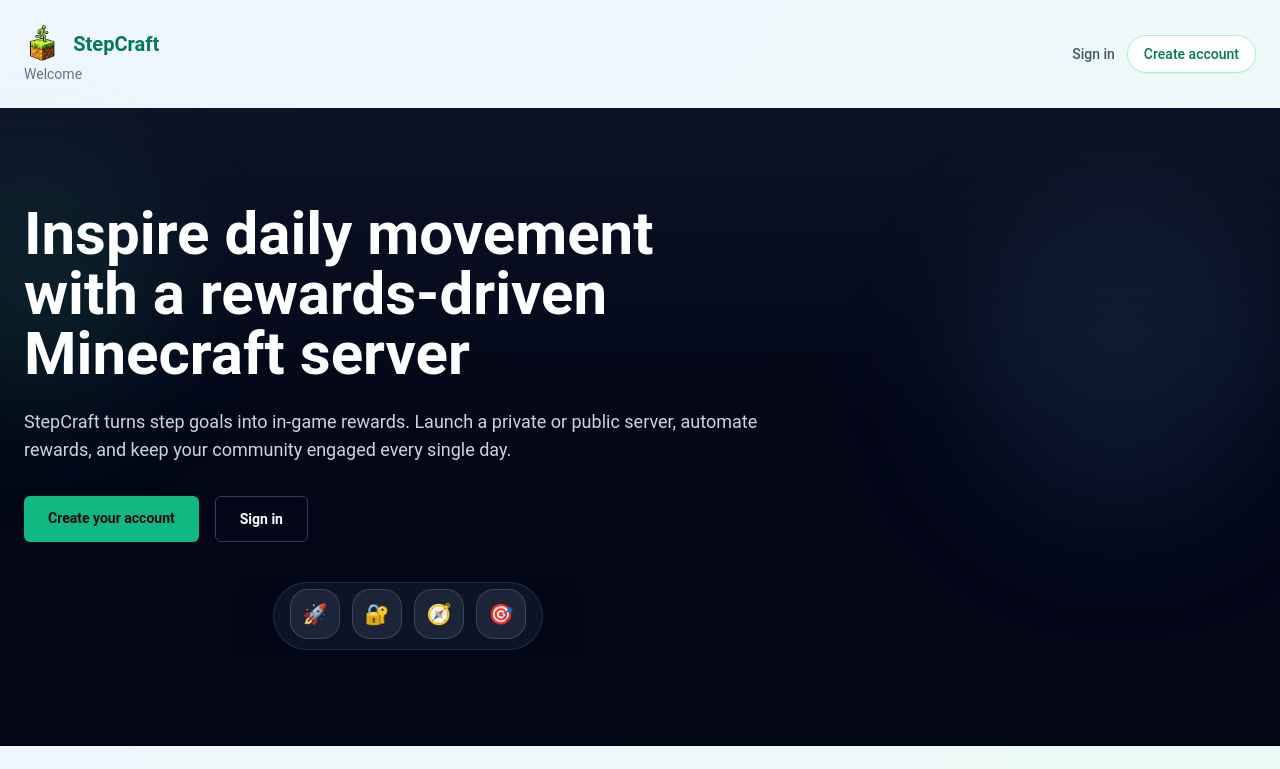
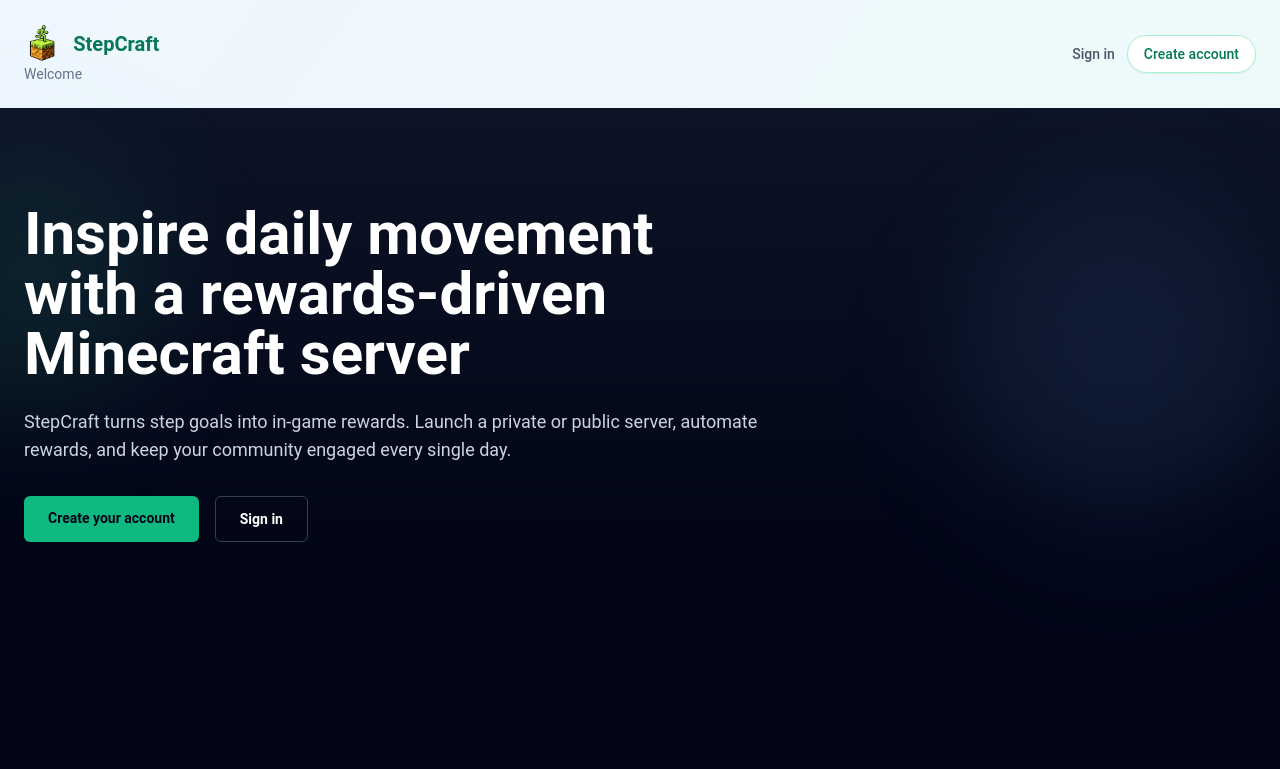
Before and after one commit to JaggerBean/FitCollector, a React (Vite) app in the folder Stepcraft_React/: page / in a window 1280 px wide. Shown: the top 769 px of the page. Built offline with nearby package versions, Linux system fonts and the light colour scheme; no server answers.

Commit message:
upadted dock

```diff
--- a/Stepcraft_React/src/components/Dock.css
+++ b/Stepcraft_React/src/components/Dock.css
@@ -1,4 +1,5 @@
 .dock-outer {
+  position: relative;
   display: flex;
   align-items: flex-end;
   justify-content: center;
@@ -7,12 +8,16 @@
 }
 
 .dock-panel {
+  position: absolute;
+  bottom: 0;
+  left: 50%;
+  transform: translateX(-50%);
   display: flex;
   align-items: flex-end;
   gap: 12px;
   padding: 10px 16px;
-  background: rgba(15, 23, 42, 0.8);
-  border: 1px solid rgba(51, 65, 85, 0.6);
+  background: #0f172a;
+  border: 1px solid rgba(51, 65, 85, 0.7);
   border-radius: 999px;
   backdrop-filter: blur(18px);
   box-shadow: 0 12px 40px rgba(0, 0, 0, 0.35);
--- a/Stepcraft_React/src/components/Dock.tsx
+++ b/Stepcraft_React/src/components/Dock.tsx
@@ -139,24 +139,19 @@
   baseItemSize?: number;
 }) {
   const mouseX = useMotionValue(Infinity);
-  const isHovered = useMotionValue(0);
 
   const maxHeight = useMemo(
     () => Math.max(dockHeight, magnification + magnification / 2 + 4),
     [magnification, dockHeight],
   );
-  const heightRow = useTransform(isHovered, [0, 1], [panelHeight, maxHeight]);
-  const height = useSpring(heightRow, spring);
 
   return (
-    <motion.div style={{ height, scrollbarWidth: "none" }} className="dock-outer">
+    <motion.div style={{ height: maxHeight, scrollbarWidth: "none" }} className="dock-outer">
       <motion.div
         onMouseMove={({ pageX }: { pageX: number }) => {
-          isHovered.set(1);
           mouseX.set(pageX);
         }}
         onMouseLeave={() => {
-          isHovered.set(0);
           mouseX.set(Infinity);
         }}
         className={`dock-panel ${className}`}
```
